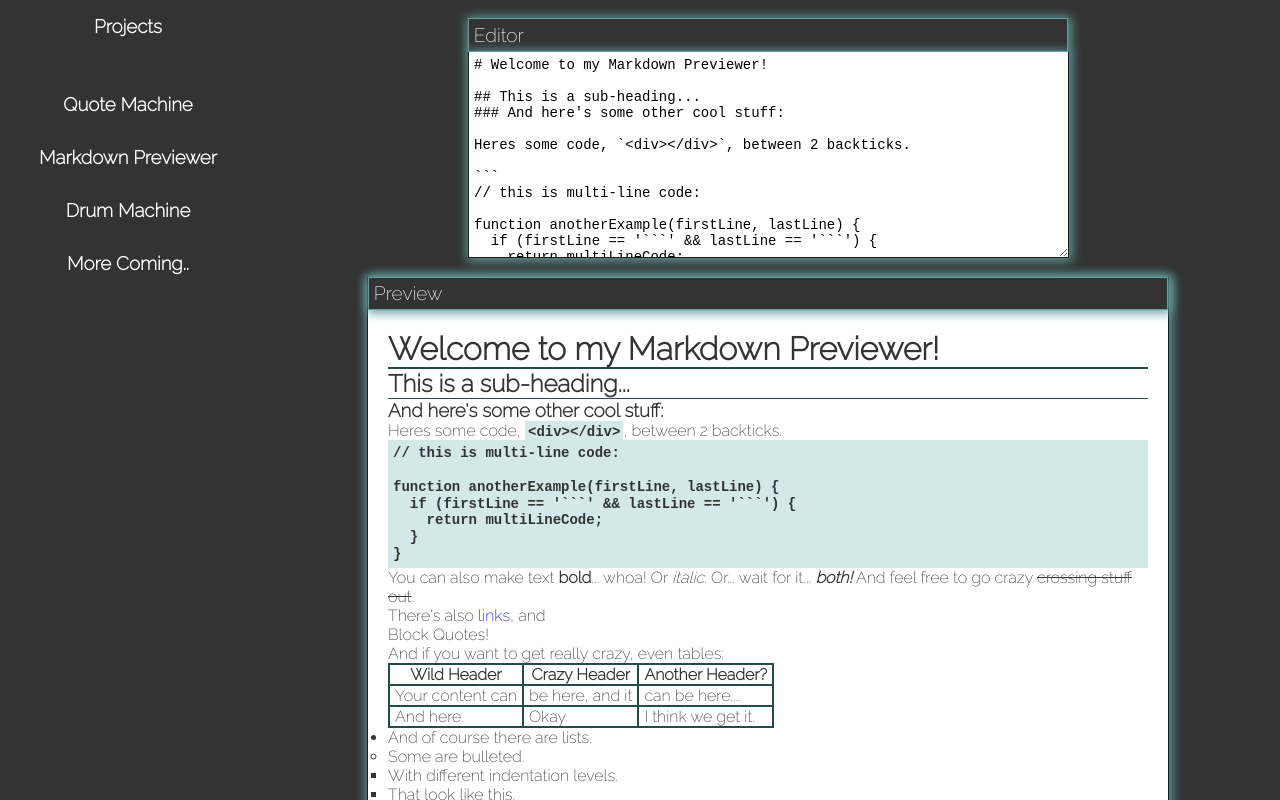
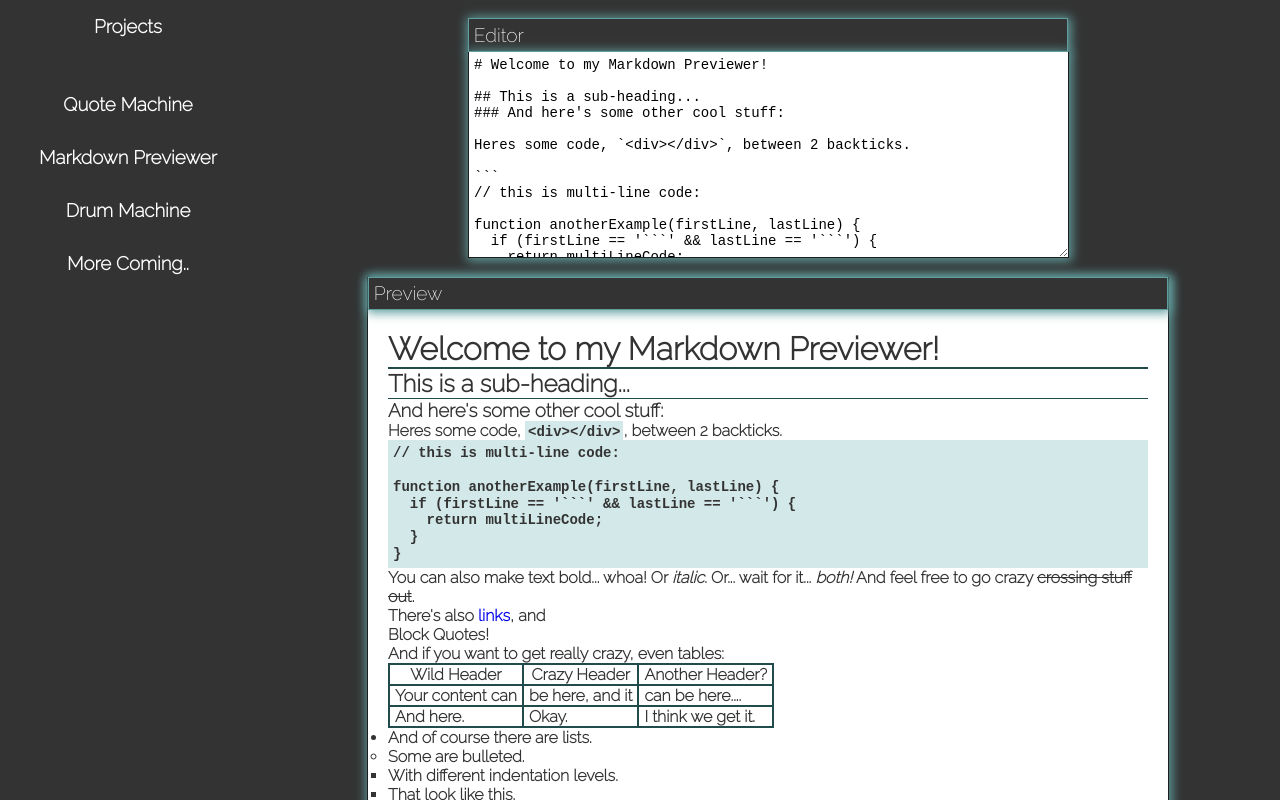
Before and after one commit to rajnish07/Collection, a React (Create React App) app: page /markdown-previewer in a window 1280 px wide. Built offline with nearby package versions, Linux system fonts and the light colour scheme; no server answers.

Commit message:
Update App.css
updated App.css

```diff
--- a/src/App.css
+++ b/src/App.css
@@ -56,7 +56,7 @@
     width: 450px;
     height: auto;
     clear: both;
-    font-weight: 500;
+    font-weight: 1000;
     font-size: 1.75em;
 }
 
@@ -71,6 +71,7 @@
     clear: both;
     padding-top: 20px;
     font-size: 1em;
+    font-weight: 800;
     text-align: right;
 }
 
@@ -143,6 +144,7 @@ a #tweet-quote{
 
 #preview{
   padding: 20px;
+  font-weight: 800;
 }
 
 .main{
```
